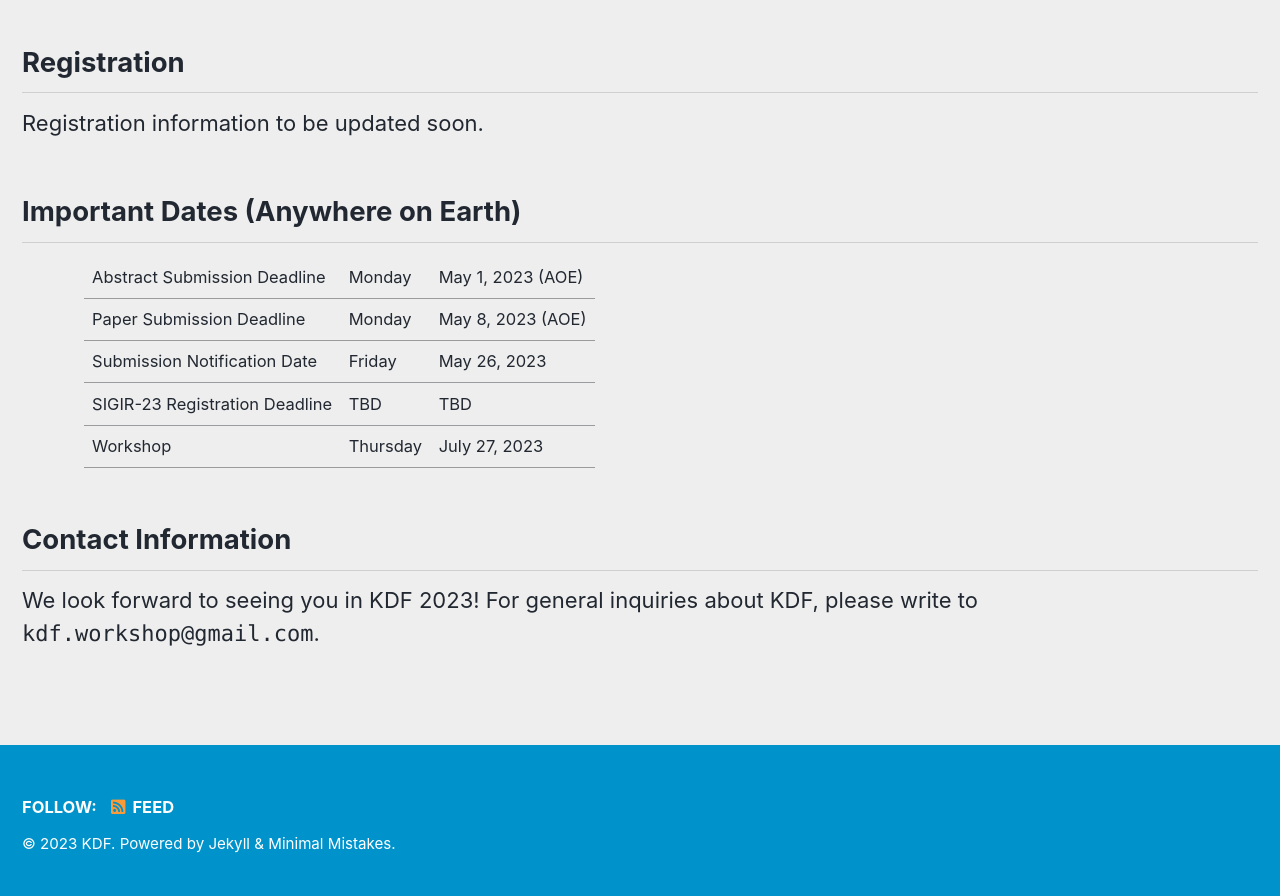
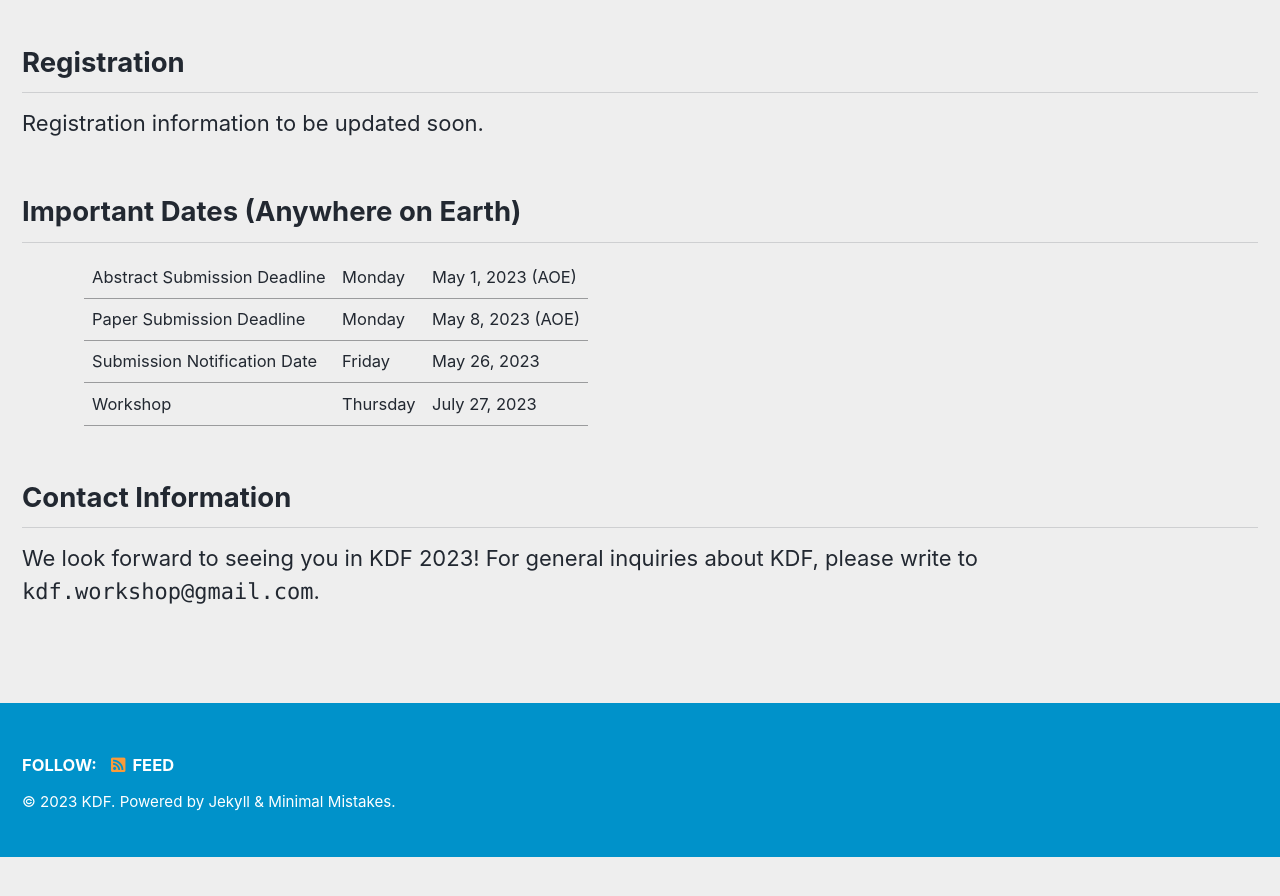
Before and after one commit to kdf-workshop/kdf23, a Jekyll site: the page built from _pages/home.md, in a window 1280 px wide and 900 px high, scrolled down 1629 px. Shown: the top 896 px of the window. Built offline with Jekyll 4.4.1, drawn with Linux system fonts in a browser that asks for light colours; cached includes are drawn as plain includes; after the commit the page ends 2486 px from its top, so only the background shows below that.

Commit message:
Update home.md

```diff
--- a/_pages/home.md
+++ b/_pages/home.md
@@ -46,11 +46,11 @@ Registration information to be updated soon.
             <td>May 26, 2023<br>
             </td>
         </tr>
-        <tr>
+        <!--<tr>
             <td>SIGIR-23 Registration Deadline</td>
+            <td></td>
             <td>TBD</td>
-            <td>TBD</td>
-        </tr>
+        </tr>-->
         <tr>
             <td>Workshop</td>
             <td>Thursday</td>
```
